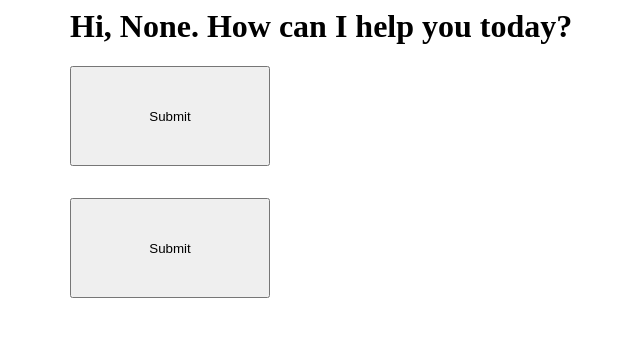
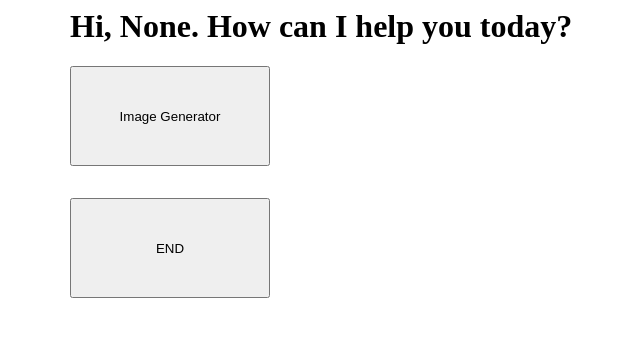
Before and after one commit to 194377/rpa-19t, a Flask app: page /main in a window 1280 px wide. Shown: the top 337 px of the page, without its empty margins (254-894 px from the left). Run offline with Flask 3, Linux system fonts and the light colour scheme.

Commit message:
Update main.html

```diff
--- a/templates/main.html
+++ b/templates/main.html
@@ -10,10 +10,10 @@
 <h1>Hi, {{r}}. How can I help you today?<h1>
 <form action="/image_gpt"method="post">
 
-    <input type = "submit" name="Image Generator" style="width:200px;height:100px;">
+    <input type = "submit" value="Image Generator" style="width:200px;height:100px;">
 </form>
     <form action="/end"method="post">
 
-    <input type = "submit" name="END" style="width:200px;height:100px;">
+    <input type = "submit" value="END" style="width:200px;height:100px;">
  </form>
 </div>
```
